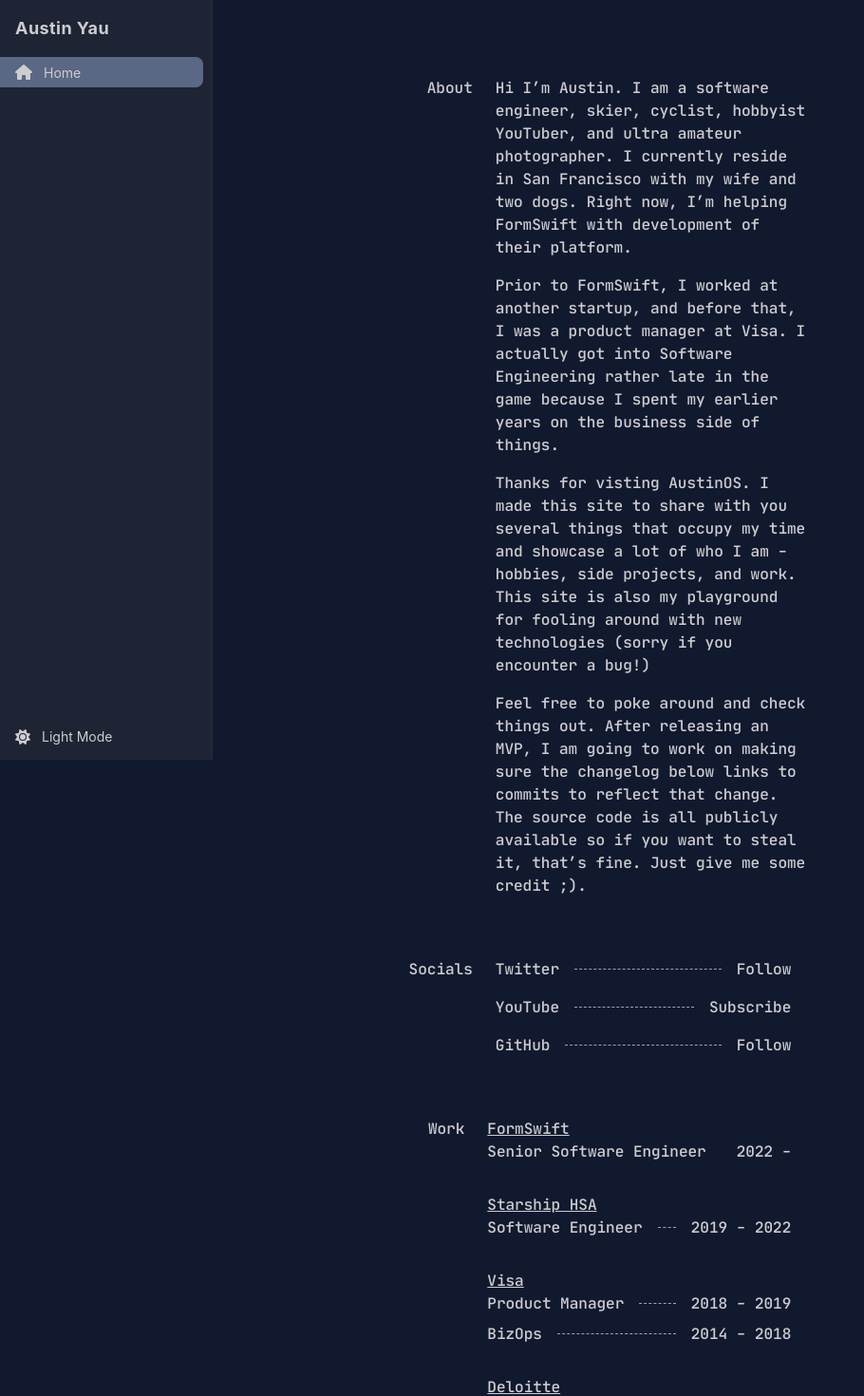
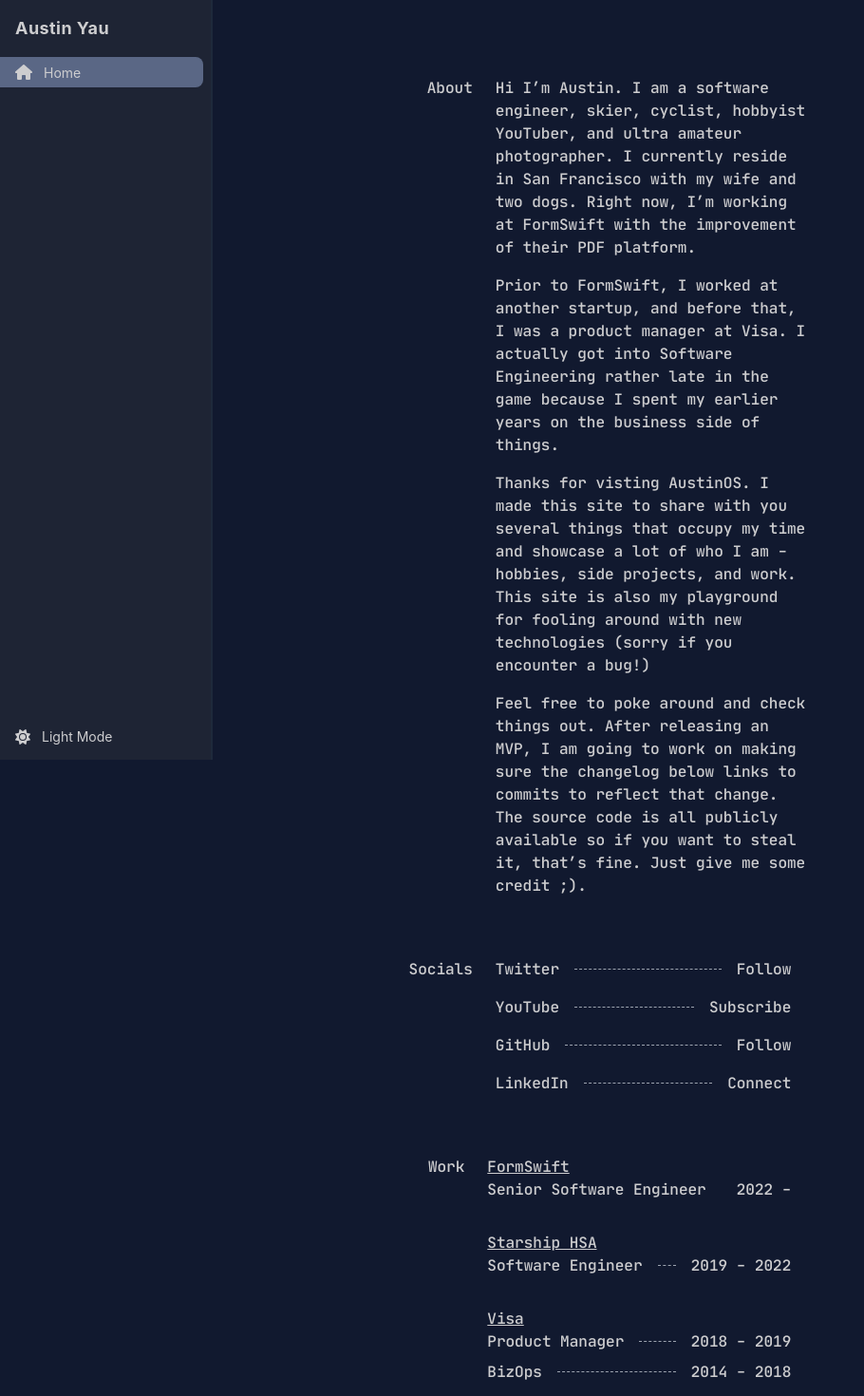
Before and after one commit to ausyau/austinOS, a Next.js app: page / in a window 1280 px wide. Shown: the top 1470 px of the page at 95% size, without its empty margins (0-910 px from the left). Built offline with nearby package versions, Linux system fonts and the light colour scheme.

Commit message:
Small copy update, Fix Errors

```diff
--- a/pages/index.tsx
+++ b/pages/index.tsx
@@ -13,8 +13,8 @@ const Description = (): JSX.Element => {
         <p className="pb-4">
           Hi I’m Austin. I am a software engineer, skier, cyclist, hobbyist
           YouTuber, and ultra amateur photographer. I currently reside in San
-          Francisco with my wife and two dogs. Right now, I’m helping FormSwift
-          with development of their platform.
+          Francisco with my wife and two dogs. Right now, I’m working at
+          FormSwift with the improvement of their PDF platform.
         </p>
         <p className="pb-4">
           Prior to FormSwift, I worked at another startup, and before that, I
@@ -48,6 +48,11 @@ const Social = (): JSX.Element => {
       action: "Subscribe",
     },
     {name: "GitHub", url: "https://github.com/ausyau", action: "Follow"},
+    {
+      name: "LinkedIn",
+      url: "https://www.linkedin.com/in/ausyau/",
+      action: "Connect",
+    },
   ];
   return (
     <div className="flex flex-row justify-end mb-12">
@@ -144,6 +149,7 @@ const ChangeLog = (): JSX.Element => {
       features: [
         {featureName: "Mobile Layout", commit: ""},
         {featureName: "Toolkit Section", commit: ""},
+        {featureName: "Styling Update", commit: ""},
       ],
     },
     {
@@ -247,7 +253,7 @@ const ChangeLog = (): JSX.Element => {
 
 const Home: NextPage = () => {
   return (
-    <div className="flex flex-row flex-1 min-h-screen bg-primary">
+    <div className="flex flex-row flex-1 min-h-screen bg-primary pb-72">
       <Header />
       <NavBar />
       <div className="flex flex-col items-center justify-start flex-1 mt-20 font-mono text-primary">
```
Also changed, not shown: src/assets/icons/YouTube.tsx (added).
